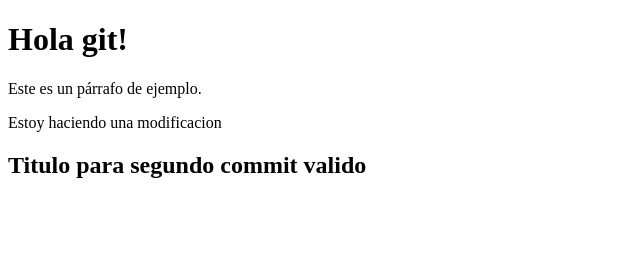
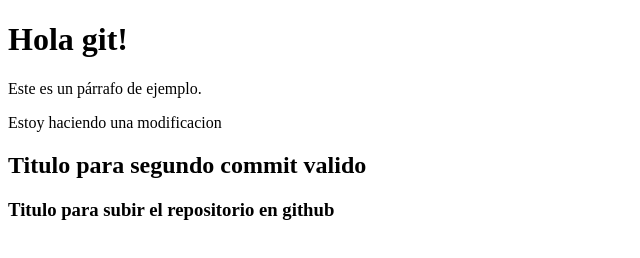
Before and after one commit to AustinEPL/aplicandogit, a plain HTML site: page index.html in a window 1280 px wide. Shown: the whole page, without its empty margins (0-640 px from the left). Drawn offline with Linux system fonts and the light colour scheme.

Commit message:
subiendo a github

```diff
--- a/index.html
+++ b/index.html
@@ -14,7 +14,7 @@
     <p>Estoy haciendo una modificacion </p>
 
     <h2>Titulo para segundo commit valido</h2>
-
+    <h3>Titulo para subir el repositorio en github</h3>
     <!-- Fin del contenido de la página -->
 
     <!-- Scripts de JavaScript y otras inclusiones van aquí -->
```
